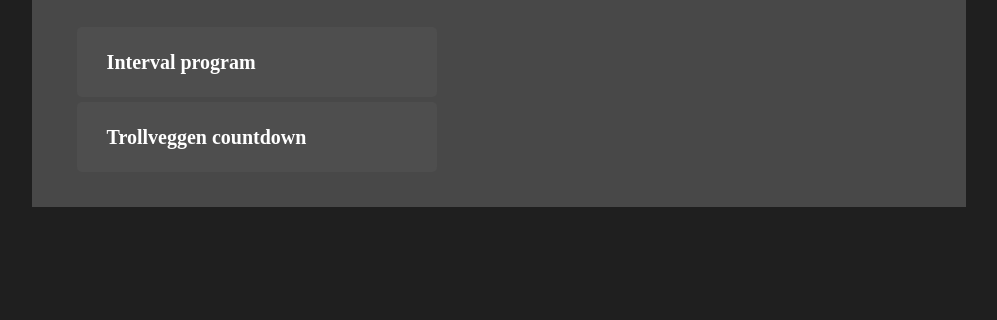
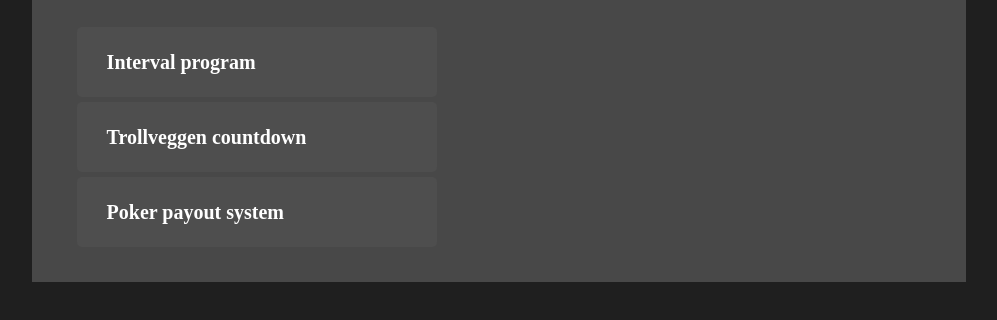
Before and after one commit to augustrakvaag/augustrakvaag.github.io, a plain HTML site: page index.html in a window 1280 px wide. Shown: the part 138-458 px from the top of the page, without its empty margins (141-1138 px from the left). Drawn offline with Linux system fonts and the light colour scheme.

Commit message:
Added link to poker page

```diff
--- a/index.html
+++ b/index.html
@@ -56,6 +56,7 @@
         <ul>
             <li><a href="intervals/index.html">Interval program</a></li>
             <li><a href="hovekalk/hove.html">Trollveggen countdown</a></li>
+            <li><a href="poker/poker.html">Poker payout system</a></li>
         </ul>
     </div>
     <script>
```
